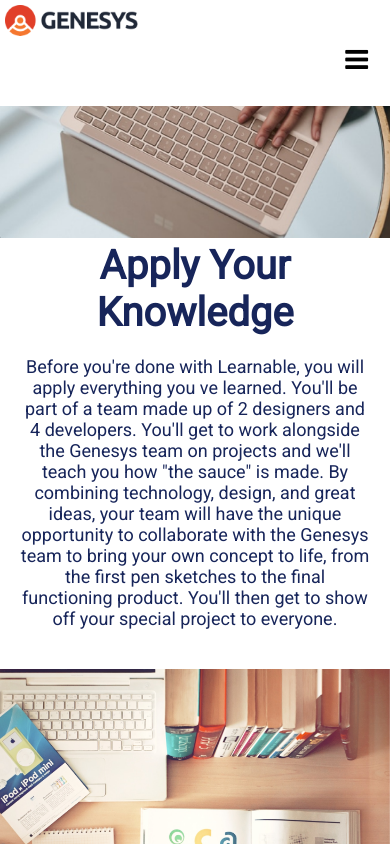
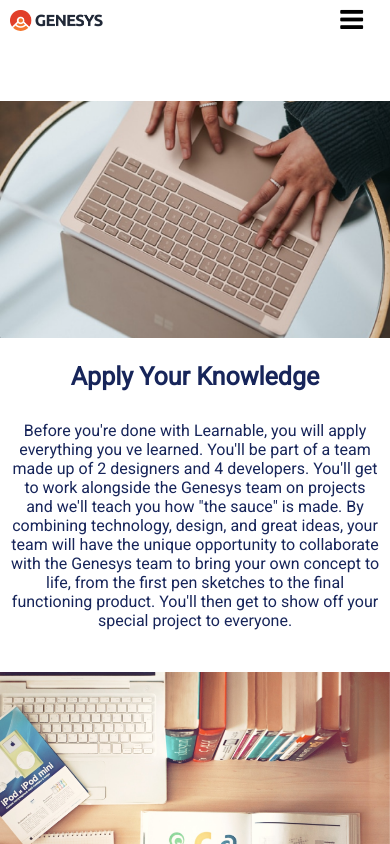
Before and after one commit to charles-ekube/GenesysWeb, a React (Create React App) app: page /ApplyPage in a window 390 px wide. Shown: the top 844 px of the page. Built offline with nearby package versions, Linux system fonts and the light colour scheme.

Commit message:
final add

```diff
--- a/src/App.css
+++ b/src/App.css
@@ -207,11 +207,12 @@
     display: grid;
     grid-template-columns: 50% 50%;
     justify-content: space-between;
-    padding: 5px;
+    padding: 10px;
     /* position: fixed; */
   }
   .main-nav .logo{
-    width:70%;
+    width:50%;
+    align-self:center;
   }
   .nav-links {
     display: none !important;
@@ -222,12 +223,14 @@
   .main-nav .mobile-nav-btn {
     display: block;
     text-align: right;
-    padding-top: 15px;
+    padding-top: 0;
   }
   .main-nav .mobile-nav-btn>button {
     padding: 7px;
     background-color: inherit;
     border:none;
+    position: relative;
+    top:-30px;
   }
   .learnable-nav {
     display: none;
--- a/src/LearnableHomePage.js
+++ b/src/LearnableHomePage.js
@@ -513,8 +513,11 @@
                     </section>
                     <section>
                     <article className="journall">
-                        <h2>Jouurnal</h2>
-                        <p>VIEW ALL</p>
+                        <h2>Journal</h2>
+                        <Link to="/JournalPage" style={{color:"#15D1BD"}}>
+                            VIEW ALL
+                        </Link>
+
                         <div className="journal-cards-container">
                         <article>
                             <img src={require("./stand-project/journal-intro.png")} alt="journal" />
--- a/src/LearnableNav.js
+++ b/src/LearnableNav.js
@@ -1,6 +1,5 @@
 import React from 'react';
 import {Link} from 'react-router-dom';
-import './App.css';
 
 class LearnableNav extends React.Component {
     render() {
@@ -26,7 +25,7 @@
                         <Link to="/FaqPage" className="link">FAQ</Link>
                     </li>
                 </ul>
-
+                {/* </Router> */}
             </nav>
         )
     }
--- a/src/ProductDesignPage.js
+++ b/src/ProductDesignPage.js
@@ -10,7 +10,7 @@
             <main>
                 <LearnableNav/>
                 <section className="product-intro">
-                    <h1 id="product-intro-head">The Learnable Software Developer</h1>
+                    <h1 id="product-intro-head">The Learnable Product Designers</h1>
                     <div id="product-intro-img">
                         <img src={require('./stand-project/softdev.png')} id="product-img" alt="software"/>
                     </div>
--- a/src/media.css
+++ b/src/media.css
@@ -316,6 +316,12 @@
           display: grid;
           grid-template-columns: repeat(1, 1fr);
       }
+      .grid-box1 li {
+        display:flex;
+        flex-direction: column;
+        justify-content: center;
+        align-items: center;
+      }
       .grid-box3 {
           display: grid;
           grid-template-columns: repeat(2, 1fr);
@@ -391,7 +397,9 @@
   background-color:#03cea4;
   border:none;
   border-radius: 50%;
-  padding: 20px 25px;
+  width: 60px;
+  height: 60px;
+  padding: 0;
   text-align: center;
   font-size: 12px;
   }
@@ -404,7 +412,9 @@
     background-color:#03cea4;
     border:none;
     border-radius: 50%;
-    padding: 20px;
+    width: 70px;
+  height: 70px;
+  padding:0;
     text-align: center;
     font-size: 12px;
     }
@@ -449,6 +459,9 @@
     padding: 50px;
     text-align:center ;
   }
+  .faq ul li {
+    text-align: center;
+  }
   .journall {
     background-color: #eee;
   }
@@ -458,7 +471,7 @@
     text-align: center;
   }
   .journall a {
-    display: none;
+    /* display: none; */
   }
   .mentions {
     padding:50px 30px;
@@ -489,6 +502,8 @@
    .software-intro {
     display: flex;
     flex-direction: column;
+    position: relative;
+    top: 100px;
 }
 #software-intro-head {
     order: 2;
@@ -550,6 +565,8 @@
 .product-intro {
     display: flex;
     flex-direction: column;
+    position: relative;
+    top: 100px;
 }
 #product-intro-head {
     order: 2;
@@ -613,7 +630,10 @@
 .apply-intro {
     display: flex;
     flex-direction: column;
+    justify-content: space-between;
     padding: 0;
+    position: relative;
+    top: 100px;
 }
 #apply-intro-head {
     order: 2;
@@ -632,14 +652,15 @@
   }
  .apply-intro>h1 {
     color: #17255A;
-    font-size: 40px;
-    padding: 0 30px;
+    font-size: 25px;
+    padding: 20px 30px;
     font-weight: bolder;
     text-align: center;
  }
  .apply-intro>article>p {
-     padding: 20px;
-     font-size: 18px;
+     padding: 10px;
+     font-size: 16px;
+     margin-bottom: 12px;
      text-align: center;
  }
  .application-steps {
@@ -647,11 +668,13 @@
  }
  .application-steps>img {
      width: 100%;
+     margin-top: 100px;
  }
  .application-steps>article {
     padding:30px 10px;
     width:100%;
     text-align: center;
+    margin: 0;
  }
  .application-steps>article>h2 {
      color: #363E50;
@@ -678,11 +701,14 @@
     padding: 0;
     display: flex;
     flex-direction: column;
+    position: relative;
+    top: 100px;
 }
 .journal-head {
     background-color: #eee;
     width: 100%;
     display: flex;
+    flex-direction: column;
     justify-content: center;
     align-items: center;
     padding: 50px;
@@ -718,7 +744,7 @@
 }
 .journal-inspiration>div>p {
     color: #17255A;
-    padding: 20px 0;
+    padding: 50px 0;
     font-size: 16px;
 }
 #journal-author {
@@ -767,7 +793,10 @@
 .questions-intro {
   display:flex;
   flex-direction: column;
+  justify-content: space-between;
   padding: 0 ;
+  position: relative;
+    top: 100px;
 }
 #questions-intro-img {
   order: 1;
@@ -782,6 +811,7 @@
 text-align: center;
 font-size: 50px;
 padding:30px 0;
+margin: 50px;
 }
 .questions-link ul {
   display: flex;
@@ -792,6 +822,9 @@
   text-decoration:none;
   font-weight: normal;
   margin-bottom: 100px;
+  justify-content: center;
+  align-items: center;
+  text-align: center;
 }
 .questions-link>ul>li {
   border-bottom: 0.1px solid #ccc;
@@ -799,6 +832,8 @@
   text-align: center;
   padding: 0 10px 20px 10px;
   display: flex;
+  align-items: center;
+  justify-content: center;
   margin-bottom: 10px;
 }
 /* FaqPage End */
```
Also changed, not shown: src/Footer.js (line endings or trailing spaces), src/JournalPage.js (line endings or trailing spaces), src/LandingPage.js (line endings or trailing spaces), src/Navigations.js (line endings or trailing spaces), src/SoftwareDevelopersPage.js (line endings or trailing spaces).
